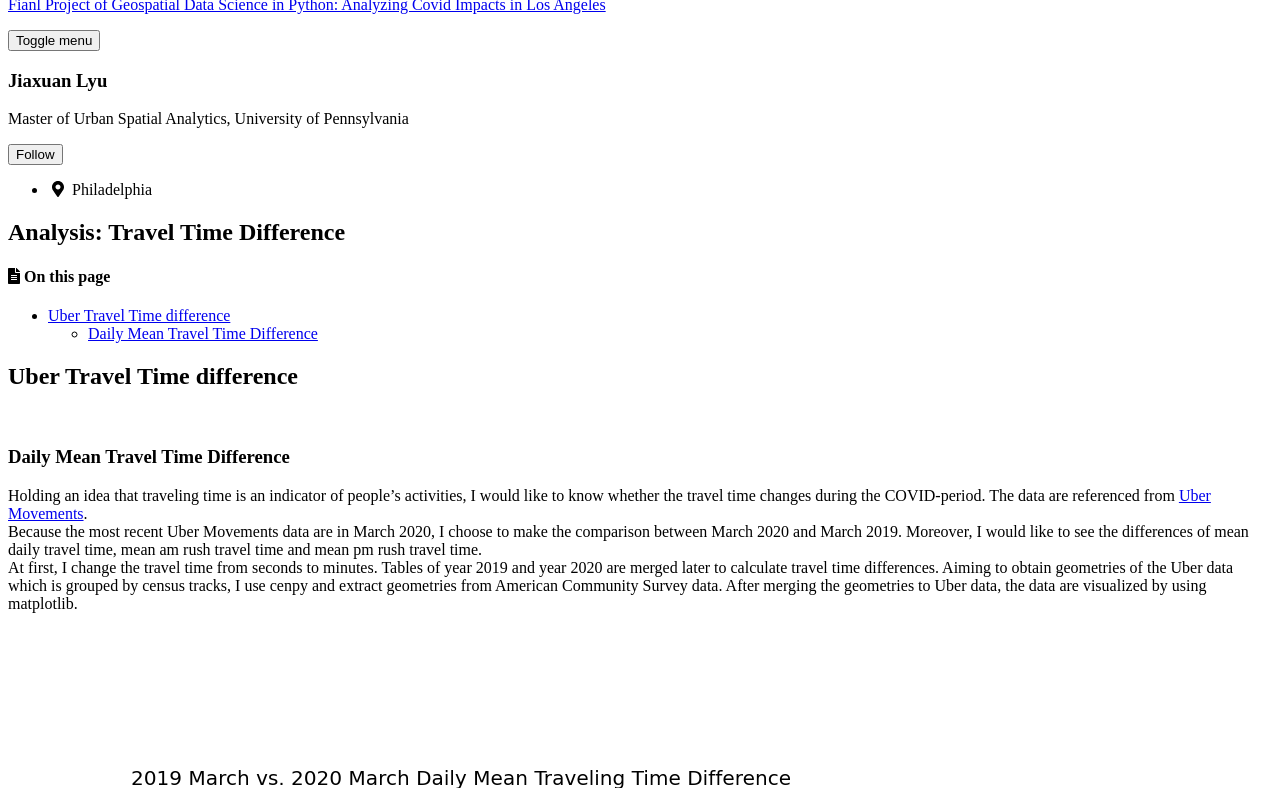
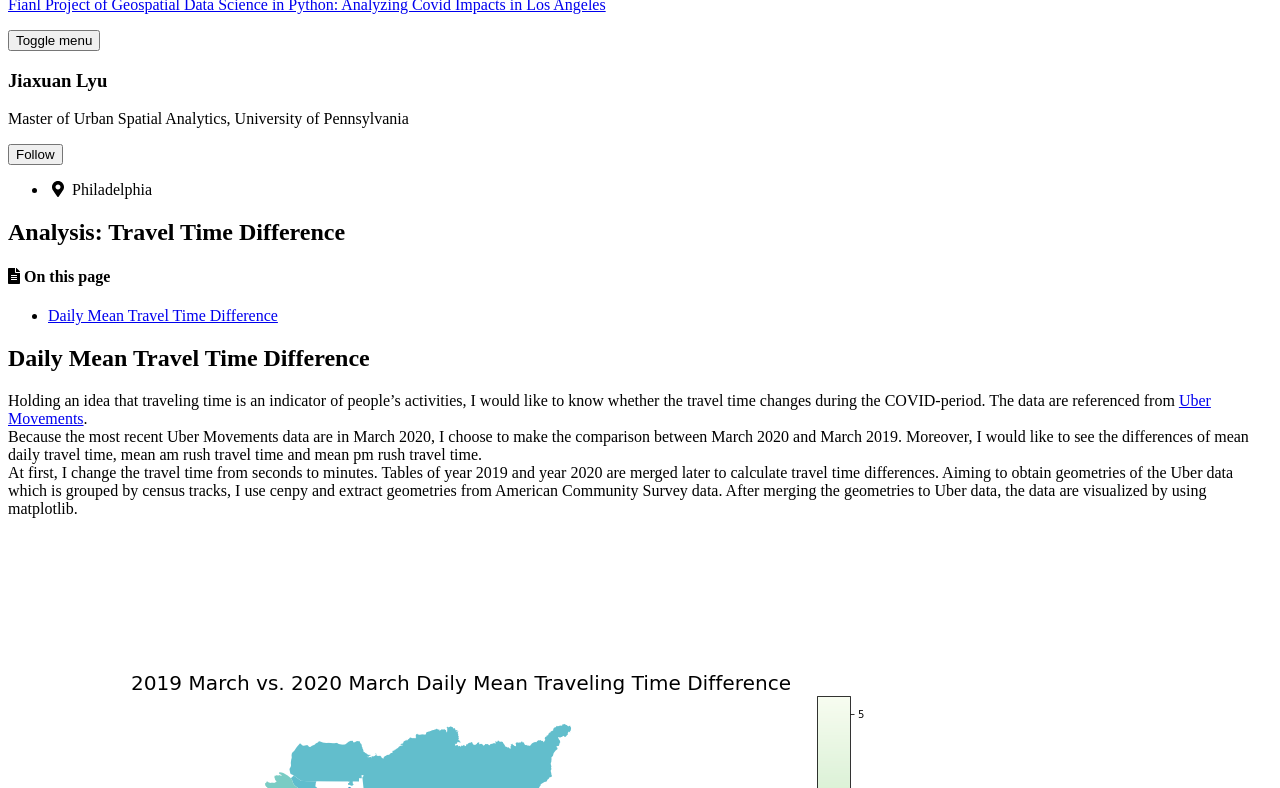
Before and after one commit to jiaxuanlyu/Geospatial-LA-Covid-Analysis, a Jekyll site: the page built from _posts/2020-12-19-2-travel-time-diff.md, in a window 1280 px wide and 900 px high, cut to the strip 112-900 px from the top of the window. Built offline with Jekyll 4.4.1, drawn with Linux system fonts in a browser that asks for light colours; cached includes are drawn as plain includes; nearby versions of some CDN libraries.

Commit message:
Update 2020-12-19-2-travel-time-diff.md

```diff
--- a/_posts/2020-12-19-2-travel-time-diff.md
+++ b/_posts/2020-12-19-2-travel-time-diff.md
@@ -9,11 +9,7 @@ toc_sticky: true
 read_time: false
 ---
 
-## Uber Travel Time difference
-
-<br>
-
-### Daily Mean Travel Time Difference
+## Daily Mean Travel Time Difference
 
 Holding an idea that traveling time is an indicator of people’s activities, I would like to know whether the travel time changes during the COVID-period. The data are referenced from <a href=" https://movement.uber.com/?lang=en-US">Uber Movements</a>.
 <br>
```
